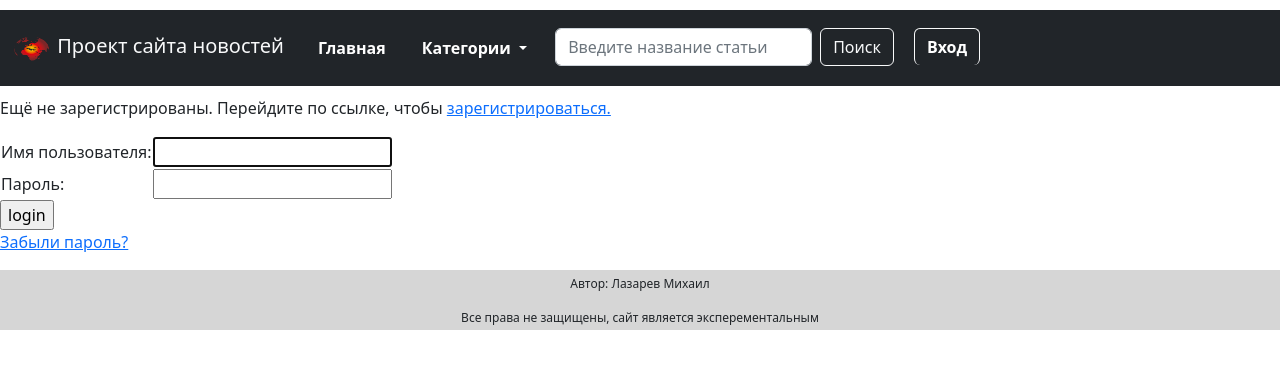
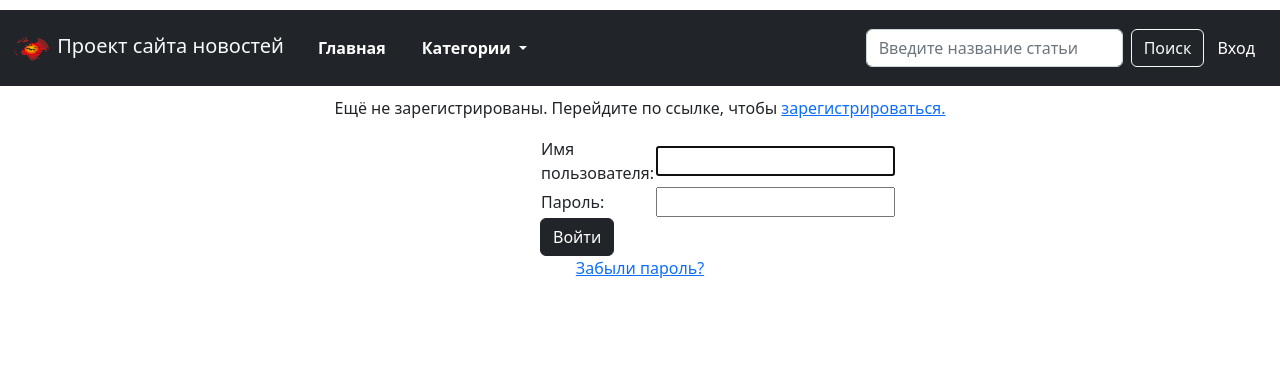
Before and after one commit to Lazarev-Mikhail/news_site, a Django app: page /accounts/login/ in a window 1280 px wide. Shown: the top 369 px of the page. Run offline with Django 3.2, Linux system fonts and the light colour scheme; some libraries are stand-ins or nearby versions.

Commit message:
end work with user registration

```diff
--- a/accounts/templates/accounts/register.html
+++ b/accounts/templates/accounts/register.html
@@ -3,6 +3,7 @@
 {% block title %}Создайте аккаунт{% endblock %}
 
 {% block content %}
+<div class="mx-auto" style="width: 500px;">
     <h1>Создайте аккаунт</h1>
     <p>Пожалуйста заполните форму:</p>
     <form action="{% url 'register' %}" method="post">
@@ -10,4 +11,5 @@
         {% csrf_token %}
         <p><input type="submit" value="Создать аккаунт"></p>
     </form>
+</div>
 {% endblock %}
--- a/news/templates/news/navbar.html
+++ b/news/templates/news/navbar.html
@@ -21,22 +21,17 @@
                                 {% endfor %}
                             </ul>
                     </li>
-                    <li>
+                </ul>
                         <form class="d-flex" role="search">
                             <input class="form-control me-2" type="search" placeholder="Введите название статьи" aria-label="Поиск">
                             <button class="btn btn-outline-light" type="submit">Поиск</button>
                         </form>
-                    </li>
                     {% if user.is_authenticated %}
-                        <li>
                             <a class="btn btn-outline-light" href="{% url 'logout' %}" role="button">Выход</a>
-                        </li>
                     {% else %}
-                        <li>
-                            <a class="btn btn-outline-light" href="{% url 'login' %}" role="button">Вход</a>
-                        </li>
+                            <a class="btn btn-dark" href="{% url 'login' %}" role="button">Вход</a>
                     {% endif %}
-                </ul>
+
 
 
             </div>
--- a/templates/base.html
+++ b/templates/base.html
@@ -15,9 +15,6 @@
 
     {% block content %}  {% endblock %}
 
-    <footer>
-        <p>Автор: Лазарев Михаил</p>
-        <p>Все права не защищены, сайт является эксперементальным</p>
-    </footer>
+
 </body>
 </html>
--- a/templates/registration/logged_out.html
+++ b/templates/registration/logged_out.html
@@ -2,7 +2,7 @@
 {% load static %}
 
 {% block content %}
-<p>Вы вышли!</p>
+<p class="text-center">Вы вышли!</p>
 
-<a href="{% url 'login'%}">Нажмите здесь чтобы снова войти в профиль.</a>
+<p class="text-center"><a href="{% url 'login'%}">Нажмите здесь чтобы снова войти в профиль.</a></p>
 {% endblock %}
--- a/templates/registration/login.html
+++ b/templates/registration/login.html
@@ -1,5 +1,4 @@
 {% extends 'base.html' %}
-{% load static %}
 
 {% block content %}
 
@@ -7,35 +6,25 @@
   <p>Введите корректные имя пользователя и пароль учётной записи. Пожалуйста, повоторите попытку.</p>
 {% endif %}
 
-{% if next %}
-  {% if user.is_authenticated %}
-    <p>У вашего аккаунта нет доступа к этой странице. Чтобы продолжить,
-    пожалуйста войдите в аккаунт с необходимым уровнем доступа.</p>
-    <p>Пожалуйста войдите в аккаунт, чтобы увидеть эту страницу.</p>
-  {% endif %}
-{% endif %}
-<p>Ещё не зарегистрированы. Перейдите по ссылке, чтобы <a href="{% url 'register' %}">зарегистрироваться.</a></p>
-
-<form method="post" action="{% url 'login' %}">
+<p class="text-center">Ещё не зарегистрированы. Перейдите по ссылке, чтобы <a href="{% url 'register' %}">зарегистрироваться.</a></p>
+<div class="mx-auto" style="width: 300px;">
+<form method="post" action="{% url 'login' %}" >
 {% csrf_token %}
+<div class="mx-auto" style='width: 200px;' >
     <table>
-
         <tr>
             <td>{{ form.username.label_tag }}</td>
             <td>{{ form.username }}</td>
         </tr>
-
         <tr>
             <td>{{ form.password.label_tag }}</td>
             <td>{{ form.password }}</td>
         </tr>
     </table>
-
-<input type="submit" value="login" />
-<input type="hidden" name="next" value="{{ next }}" />
+    <button type="submit" class="btn btn-dark" value="{{next}}">Войти</button>
+</div>
 </form>
 
-{# Assumes you setup the password_reset view in your URLconf #}
-<p><a href="{% url 'password_reset' %}">Забыли пароль?</a></p>
+<p class="text-center"><a href="{% url 'password_reset' %}">Забыли пароль?</a></p>
 
 {% endblock %}
```
Lines whose indentation alone changed are shown as unchanged.
